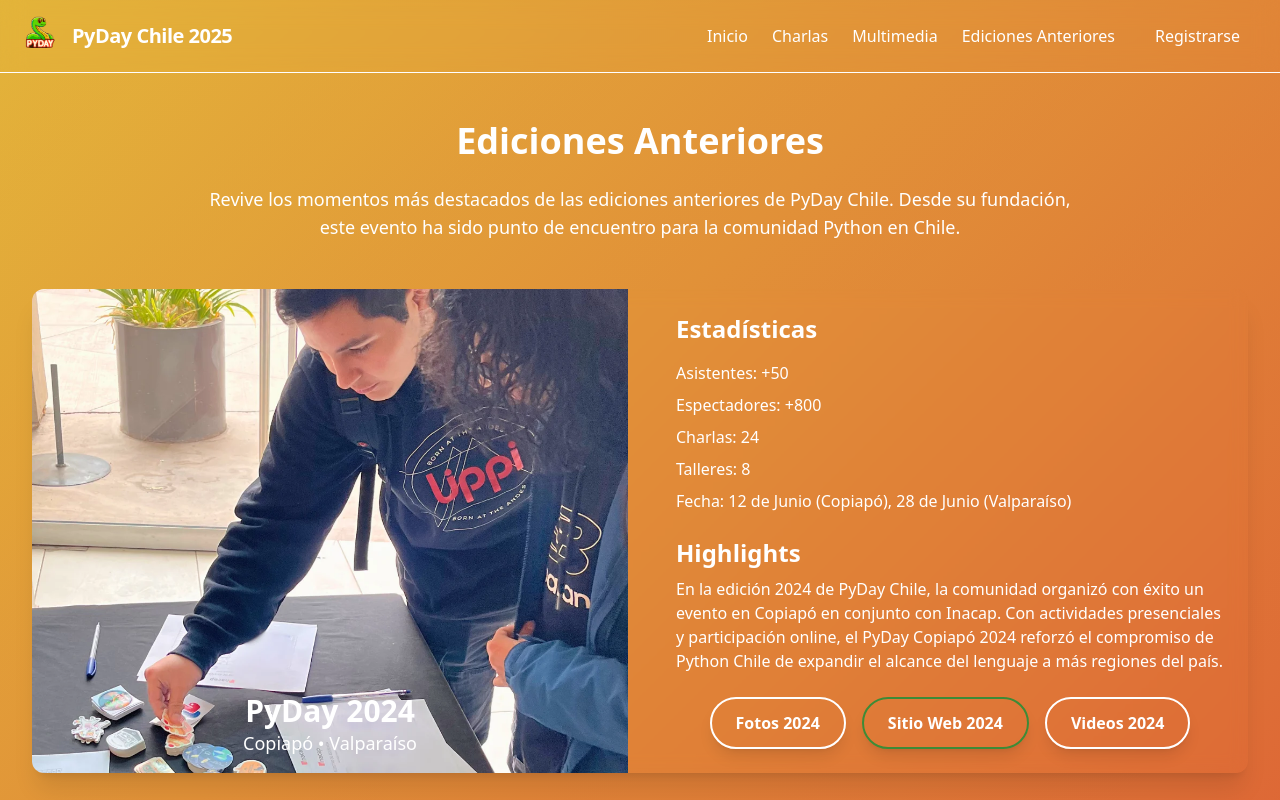
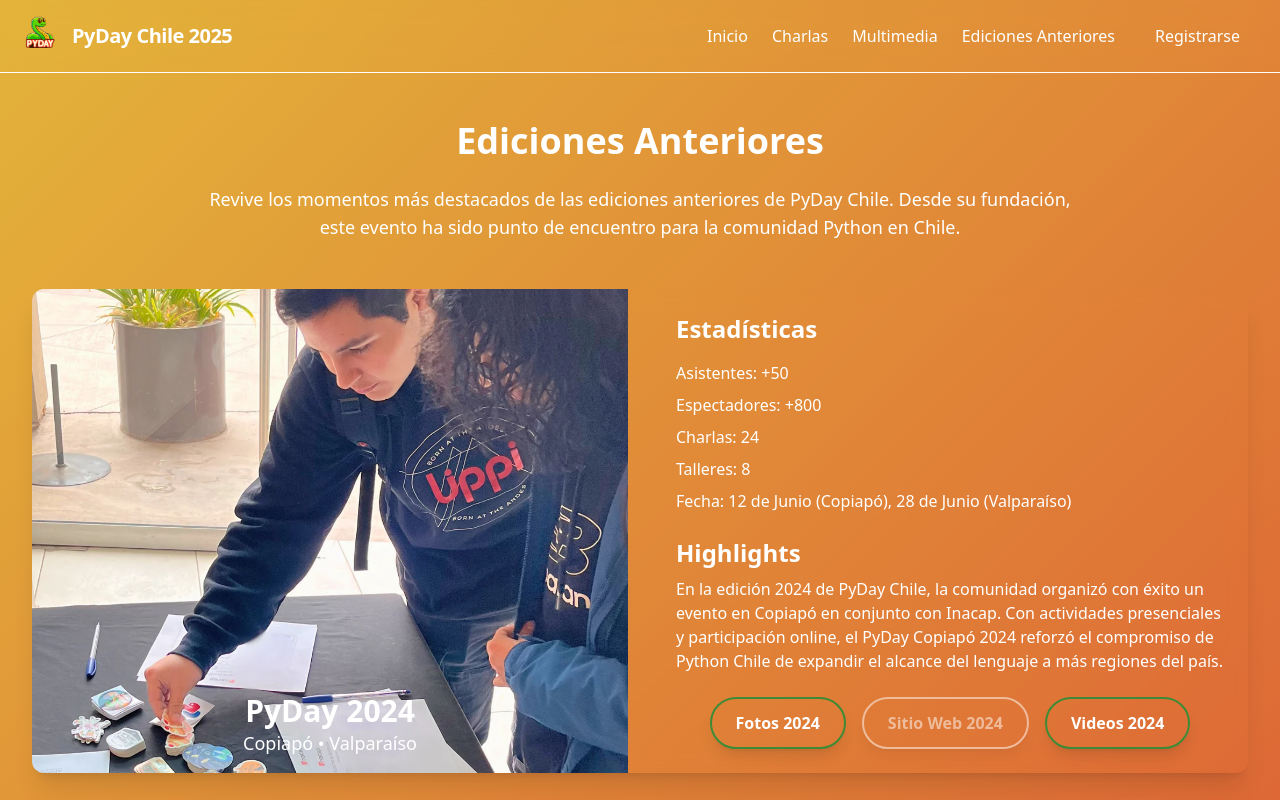
Before and after one commit to python-chile/pydaydotcl, a Next.js app: page /previous-editions in a window 1280 px wide. Shown: the top 800 px of the page. Built offline with nearby package versions, Linux system fonts and the light colour scheme.

Commit message:
Impove previous edition button functionallity

```diff
--- a/src/app/layout.js
+++ b/src/app/layout.js
@@ -99,11 +99,17 @@ export const metadata = {
     url: "https://pyday.vercel.app/",
     images: [
       {
-        url: "https://pyday.vercel.app/images/logo_bg.png",
-        width: 500,
-        height: 500,
-        alt: "Logo PyDay Chile",
+        url: "/images/banner-og.webp",
+        width: 1200,
+        height: 630,
+        alt: "PyDay Chile 2025 - Un día de Python en tu ciudad",
       },
+      // {
+      //   url: "https://pyday.vercel.app/images/logo_bg.png",
+      //   width: 500,
+      //   height: 500,
+      //   alt: "Logo PyDay Chile",
+      // },
     ],
   },
   twitter: {
--- a/src/app/previous-editions/page.js
+++ b/src/app/previous-editions/page.js
@@ -1,6 +1,14 @@
+import Image from "next/image";
 import Link from "next/link";
-import Image from "next/image";
 import pastEvents from "@/data/pastEvents";
+import { images, videos } from "@/data/multimedia";
+import { SmartButton } from "@/components/SmartButton";
+
+const hasMediaForYear = (year, type) => {
+  if (type === "photos") return images.some((img) => img.year === year);
+  if (type === "videos") return videos.some((v) => v.date.startsWith(year));
+  return false;
+};
 
 export default function PreviousEditionsPage() {
   return (
@@ -75,29 +83,27 @@ export default function PreviousEditionsPage() {
                       <p className="text-py-text">{event.highlights}</p>
                     </div>
                   </div>
-                  <div className="mt-6 flex justify-center gap-4">
-                    <Link
+                  <div className="mt-6 flex justify-center gap-4 flex-wrap">
+                    <SmartButton
                       href={`/multimedia#photos-${event.year}`}
-                      target="_blank"
-                      className="btn-secondary"
+                      isAvailable={hasMediaForYear(event.year, "photos")}
                     >
                       Fotos {event.year}
-                    </Link>
-                    <Link
+                    </SmartButton>
+
+                    <SmartButton
                       href={event.webpageLink}
-                      target="_blank"
-                      className="btn-primary"
+                      isAvailable={!!event.webpageLink}
                     >
                       Sitio Web {event.year}
-                    </Link>
-                    <Link
+                    </SmartButton>
+
+                    <SmartButton
                       href={`/multimedia#videos-${event.year}`}
-                      target="_blank"
-                      className="btn-secondary"
+                      isAvailable={hasMediaForYear(event.year, "videos")}
                     >
                       Videos {event.year}
-                    </Link>
-
+                    </SmartButton>
                   </div>
                 </div>
               </div>
--- /dev/null
+++ b/src/components/SmartButton.js
@@ -0,0 +1,31 @@
+"use client";
+
+import Link from "next/link";
+import { classNames } from "@/lib/utils";
+
+export const SmartButton = ({ href, children, isAvailable, className }) => {
+  if (!isAvailable) {
+    return (
+      <div className="relative group inline-block">
+        <button
+          disabled
+          className={classNames(
+            className,
+            "btn-secondary opacity-50 cursor-not-allowed"
+          )}
+        >
+          {children}
+        </button>
+        <span className="absolute hidden group-hover:block -top-8 left-1/2 -translate-x-1/2 bg-gray-800 text-white px-2 py-1 rounded text-sm whitespace-nowrap">
+          Contenido no disponible
+        </span>
+      </div>
+    );
+  }
+
+  return (
+    <Link href={href} className="btn-primary">
+      {children}
+    </Link>
+  );
+};
--- a/src/data/pastEvents.js
+++ b/src/data/pastEvents.js
@@ -1,3 +1,4 @@
+// FIXME: Agregar los respectivos links a "webpageLink"
 const pastEvents = [
   {
     year: "2024",
@@ -12,7 +13,7 @@ const pastEvents = [
       "En la edición 2024 de PyDay Chile, la comunidad organizó con éxito un evento en Copiapó en conjunto con Inacap. Con actividades presenciales y participación online, el PyDay Copiapó 2024 reforzó el compromiso de Python Chile de expandir el alcance del lenguaje a más regiones del país.",
     photosLink: "/multimedia?year=2024",
     videosLink: "/multimedia?videos=2024",
-    webpageLink: "/2024/",
+    webpageLink: "",
   },
   {
     year: "2023",
@@ -27,7 +28,7 @@ const pastEvents = [
       "PyDay 2023 introdujo por primera vez una Hackatón en Santiago con más de 100 participantes, enfocada en IA generativa. Las charlas sobre ciencia de datos y desarrollo web fueron las más populares, y se estableció una mesa redonda sobre la comunidad Python en Chile.",
     photosLink: "/multimedia?year=2023",
     videosLink: "/multimedia?videos=2023",
-    webpageLink: "/2023/",
+    webpageLink: "",
   },
   {
     year: "2022",
@@ -42,12 +43,12 @@ const pastEvents = [
       "La primera edición presencial después de la pandemia reunió a entusiastas de Python de todo el país. Se celebraron talleres prácticos de Django, Data Science y automatización. El networking post-evento estableció colaboraciones entre empresas y desarrolladores.",
     photosLink: "/multimedia?year=2022",
     videosLink: "/multimedia?videos=2022",
-    webpageLink: "/2022/",
+    webpageLink: "",
   },
   {
     year: "2020",
     cities: ["Online"],
-    mainImage: "/images/gallery/pyday2020_poster.png", // Asegúrate que exista esa imagen
+    mainImage: "/images/gallery/online/PYDAY_2020_ONLINE_01.webp", // Asegúrate que exista esa imagen
     attendees: "+700 por Discord",
     viewers: "+1000",
     talks: 25,
@@ -56,7 +57,7 @@ const pastEvents = [
     highlights:"La primera edición nacional de PyDay Chile, realizada de manera online debido a la pandemia, fue el inicio de un sueño hecho realidad para la comunidad. Transmitido en YouTube, con participación activa en Discord y la presencia de speakers nacionales e internacionales, este evento marcó un hito para Python Chile, consolidándose como un espacio de encuentro, aprendizaje y colaboración para entusiastas de Python en el país.",
     photosLink: "/multimedia?year=2020",
     videosLink: "/multimedia?videos=2020",
-    webpageLink: "/2020/",
+    webpageLink: "",
   },
 ];
 
--- /dev/null
+++ b/src/lib/utils.js
@@ -0,0 +1,3 @@
+export function classNames(...classes) {
+    return classes.filter(Boolean).join(' ');
+  }
```
Also changed, not shown: public/images/gallery/online/PYDAY_2020_ONLINE_01.webp (added), public/images/gallery/pyday2020_poster.png (deleted).
